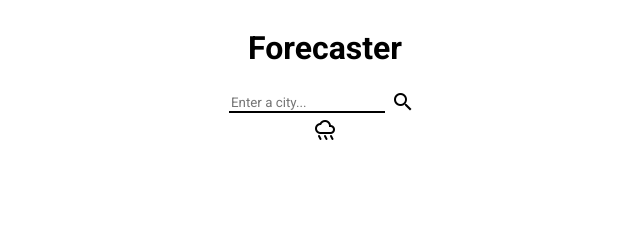
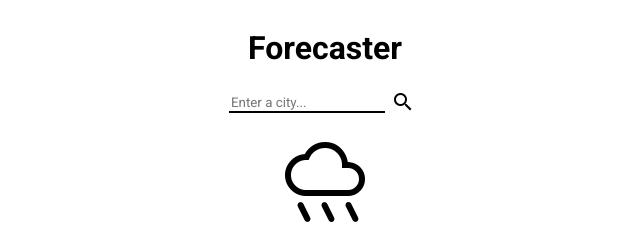
Before and after one commit to JS-Law/weather-app, a website built with webpack: page src/index.html in a window 1280 px wide. Shown: the whole page, without its empty margins (315-955 px from the left). Built offline with nearby package versions, Linux system fonts and the light colour scheme.

Commit message:
last commit

```diff
--- a/src/styles.css
+++ b/src/styles.css
@@ -36,6 +36,11 @@ input{
 
 }
 
+#todays-date-weather{
+    font-size: 6rem;
+    margin-block: 1rem;
+}
+
 #daily-weather{
     display: flex;
     justify-content: center;
```
Also changed, not shown: dist/bundle.js.
